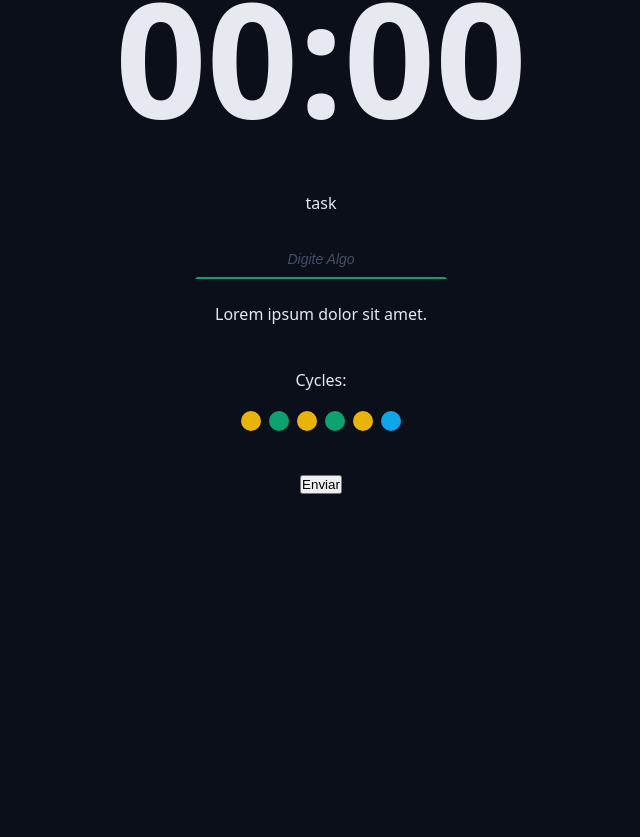
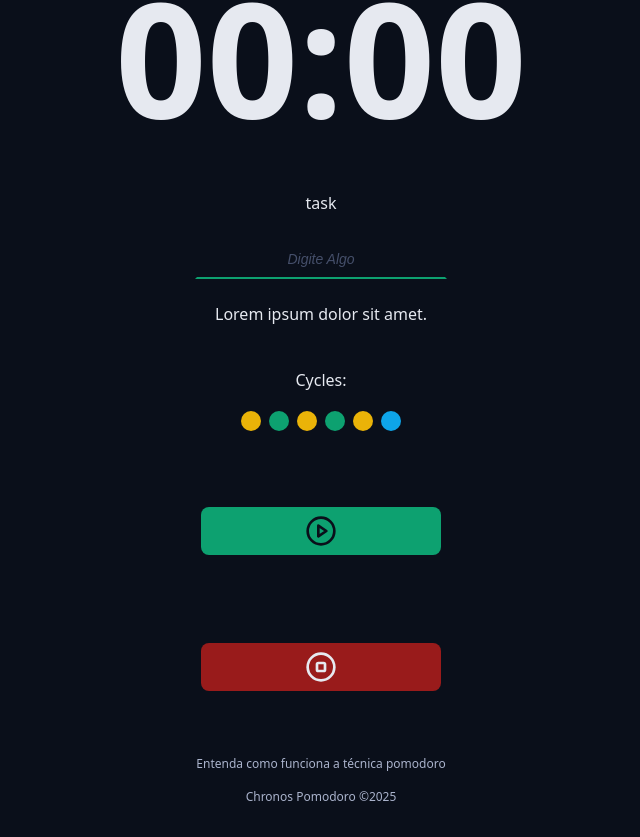
Before and after one commit to Jorgecastrorl/chronos-pomodoro, a React (Vite) app: page / in a window 1280 px wide. Shown: the part 349-1186 px from the top of the page, without its empty margins (319-959 px from the left). Before the commit the page ends 875 px from the top, so only its background shows below. Built offline with nearby package versions, Linux system fonts and the light colour scheme.

Commit message:
Configurado tema claro e escuro

```diff
--- a/index.html
+++ b/index.html
@@ -1,5 +1,5 @@
 <!DOCTYPE html>
-<html lang="en">
+<html lang="pr-BR" data-theme="dark">
   <head>
     <meta charset="UTF-8" />
     <link rel="icon" type="image/svg+xml" href="/vite.svg" />
--- a/src/App.tsx
+++ b/src/App.tsx
@@ -1,13 +1,15 @@
-import { Heading } from "./components/Heading";
-import { Container } from "./components/Container";
-
 import "./styles/themes.css";
 import "./styles/global.css";
+
+import { Container } from "./components/Container";
 import { Logo } from "./components/Logo";
 import { Menu } from "./components/Menu";
 import { CountDown } from "./components/CountDown";
 import { DefaultInput } from "./components/DefaultInput";
 import { Cycles } from "./components/Cycles";
+import { DefaultButton } from "./components/DefaultButton";
+import { PlayCircleIcon, StopCircleIcon } from "lucide-react";
+import { Footer } from "./components/Footer";
 
 export function App() {
   return (
@@ -44,9 +46,13 @@ export function App() {
           </div>
 
           <div className="formRow">
-            <button>Enviar</button>
+            <DefaultButton icon={<PlayCircleIcon />} color="green" />
+            <DefaultButton icon={<StopCircleIcon />} color="red" />
           </div>
         </form>
+      </Container>
+      <Container>
+        <Footer />
       </Container>
     </>
   );
--- /dev/null
+++ b/src/components/DefaultButton/index.tsx
@@ -0,0 +1,20 @@
+import styles from "./styles.module.css";
+
+type DefaultButtonProps = {
+  icon: React.ReactNode;
+  color?: "green" | "red";
+} & React.ComponentProps<"button">;
+
+export function DefaultButton({
+  icon,
+  color = "green",
+  ...props
+}: DefaultButtonProps) {
+  return (
+    <>
+      <button className={`${styles.button} ${styles[color]}`} {...props}>
+        {icon}
+      </button>
+    </>
+  );
+}
--- /dev/null
+++ b/src/components/DefaultButton/styles.module.css
@@ -0,0 +1,33 @@
+.button {
+  border: none;
+  background: var(--primary);
+  color: var(--text-over-primary);
+  display: flex;
+  align-items: center;
+  justify-content: center;
+  min-width: 24rem;
+  padding: 0.8rem;
+  border-radius: 0.8rem;
+  margin: 3.2rem 0;
+  cursor: pointer;
+  transition: all 0.1s ease-in-out;
+}
+
+.button svg {
+  width: 3.2rem;
+  height: 3.2rem;
+}
+
+button:hover {
+  filter: brightness(80%);
+}
+
+.green {
+  background: var(--primary);
+  color: var(--text-over-primary);
+}
+
+.red {
+  background: var(--error);
+  color: var(--text-over-error);
+}
--- /dev/null
+++ b/src/components/Footer/index.tsx
@@ -0,0 +1,10 @@
+import styles from "./styles.module.css";
+
+export function Footer() {
+  return (
+    <footer className={styles.footer}>
+      <a href="">Entenda como funciona a técnica pomodoro</a>
+      <a href="">Chronos Pomodoro &copy;{new Date().getFullYear()}</a>
+    </footer>
+  );
+}
--- /dev/null
+++ b/src/components/Footer/styles.module.css
@@ -0,0 +1,18 @@
+.footer {
+  display: flex;
+  flex-direction: column;
+  align-items: center;
+  justify-content: center;
+  font-size: 1.2rem;
+  gap: 1.6rem;
+}
+
+.footer a {
+  color: var(--text-muted);
+  text-decoration: none;
+}
+
+.footer a:hover {
+  color: var(--text-muted);
+  text-decoration: underline;
+}
--- a/src/components/Menu/index.tsx
+++ b/src/components/Menu/index.tsx
@@ -1,20 +1,72 @@
-import { HistoryIcon, HouseIcon, SettingsIcon, SunIcon } from "lucide-react";
+import {
+  HistoryIcon,
+  HouseIcon,
+  MoonIcon,
+  SettingsIcon,
+  SunIcon,
+} from "lucide-react";
 import styles from "./styles.module.css";
+import { useState, useEffect, use } from "react";
+
+type AvailableThemes = "dark" | "light";
 
 export function Menu() {
+  const [theme, setTheme] = useState<AvailableThemes>(() => {
+    const storageTheme =
+      (localStorage.getItem("theme") as AvailableThemes) || "dark";
+    return storageTheme;
+  });
+
+  const nextThemeIcon = {
+    dark: <SunIcon />,
+    light: <MoonIcon />,
+  };
+
+  function handleThemeChange(event: React.MouseEvent) {
+    event.preventDefault();
+
+    setTheme((prevTheme) => (prevTheme === "dark" ? "light" : "dark"));
+  }
+
+  useEffect(() => {
+    document.documentElement.setAttribute("data-theme", theme);
+    localStorage.setItem("theme", theme);
+  }, [theme]);
+
   return (
     <nav className={styles.menu}>
-      <a className={styles.menuLink} href="#">
+      <a
+        className={styles.menuLink}
+        href="#"
+        aria-label="Ir para Home"
+        title="Ir para Home"
+      >
         <HouseIcon />
       </a>
-      <a className={styles.menuLink} href="#">
+      <a
+        className={styles.menuLink}
+        href="#"
+        aria-label="Ver histórico"
+        title="Ver histórico"
+      >
         <HistoryIcon />
       </a>
-      <a className={styles.menuLink} href="#">
+      <a
+        className={styles.menuLink}
+        href="#"
+        aria-label="Configurações"
+        title="Configurações"
+      >
         <SettingsIcon />
       </a>
-      <a className={styles.menuLink} href="#">
-        <SunIcon />
+      <a
+        className={styles.menuLink}
+        href="#"
+        aria-label="Mudar tema"
+        title="Mudar tema"
+        onClick={handleThemeChange}
+      >
+        {nextThemeIcon[theme]}
       </a>
     </nav>
   );
--- a/src/styles/themes.css
+++ b/src/styles/themes.css
@@ -35,3 +35,21 @@
   --disabled: #555f7d;
   --text-disabled: #aab3cc;
 }
+
+:root[data-theme="light"] {
+  --gray-100: #0a0f1a;
+  --gray-200: #181f2e;
+  --gray-300: #272f43;
+  --gray-400: #363d56;
+  --gray-500: #454f6a;
+  --gray-600: #555f7d;
+  --gray-700: #aab3cc;
+  --gray-800: #cdd3e1;
+  --gray-900: #e6e9f0;
+
+  --text-default: #0a0f1a;
+  --text-muted: #272f43;
+
+  --link-color: #0b8a60;
+  --link-hover: #065f46;
+}
```
